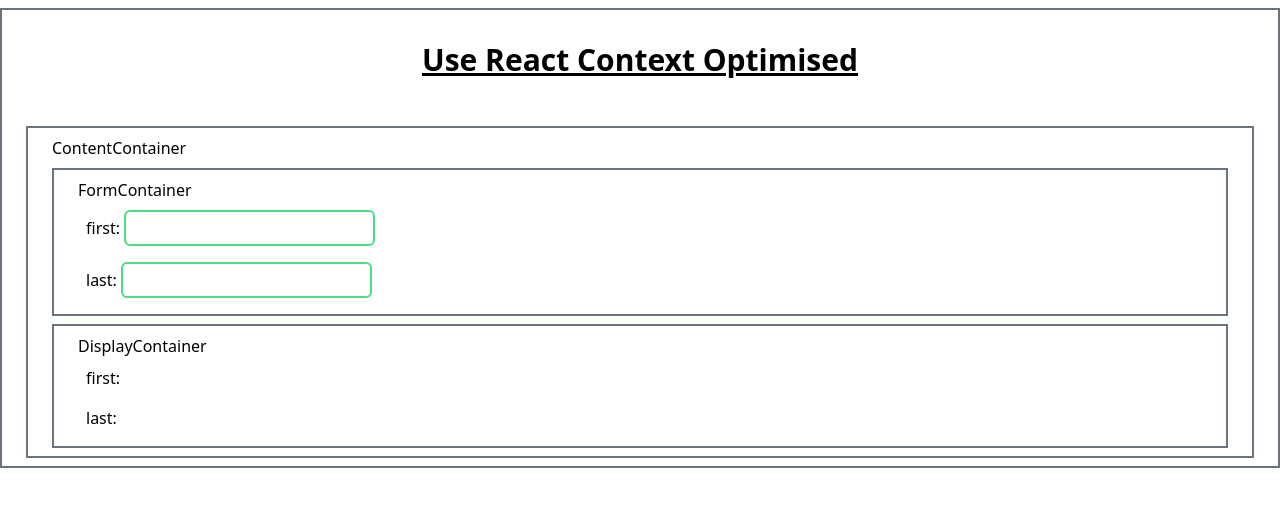
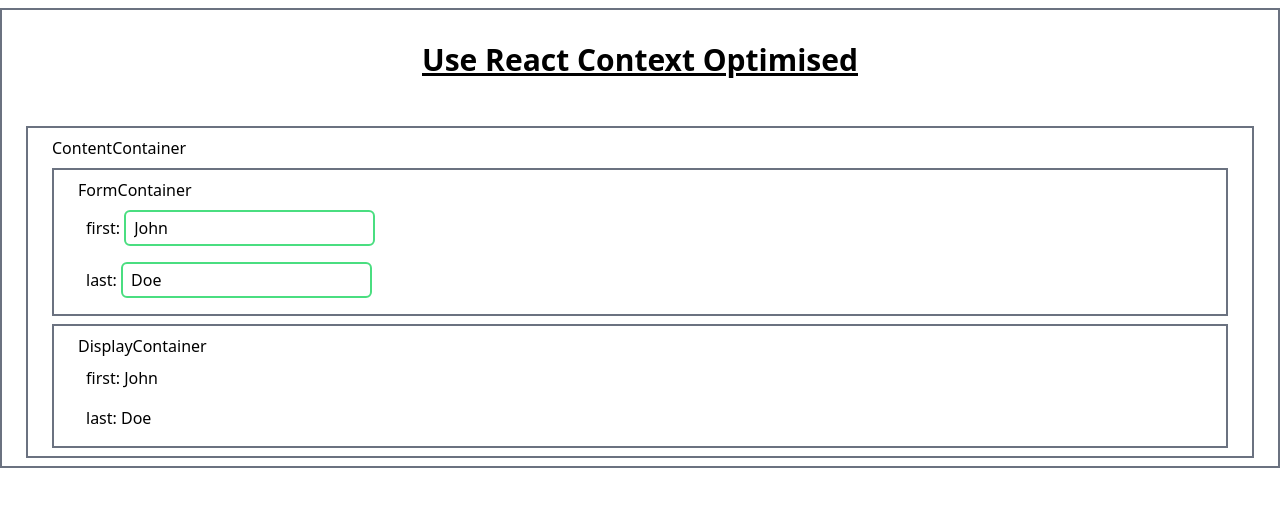
Before and after one commit to SergeAtZeDigitalBench/react-ts-spa-polygon, a React (Vite) app: page / in a window 1280 px wide. Shown: the top 506 px of the page. Built offline with nearby package versions, Linux system fonts and the light colour scheme.

Commit message:
feat: generic version of create optimised context

```diff
--- a/src/App.tsx
+++ b/src/App.tsx
@@ -1,4 +1,10 @@
-import { FormContext, useStoreContext, useStoreData } from "./hooks";
+import { createFastContext } from "./hooks";
+
+type Store = Record<"first" | "last", string>;
+
+const { FormContext, useStoreContext, useStoreData } = createFastContext<Store>(
+  { first: "John", last: "Doe" }
+);
 
 const Provider = ({ children }: { children: React.ReactNode }) => {
   const { get, set, subscribe } = useStoreData();
--- a/src/hooks.ts
+++ b/src/hooks.ts
@@ -6,20 +6,17 @@
   useCallback,
 } from "react";
 
-type Store = Record<"first" | "last", string>;
-
 type VoidFn = () => void;
 
-type StoreData = {
+type StoreData<Store> = {
   get: () => Store;
   set: (value: Partial<Store>) => void;
   subscribe: (calllback: VoidFn) => VoidFn;
 };
 
-type Selector<R = any> = (store: Store) => R;
-
-export const useStoreData = (): StoreData => {
-  const storeRef = useRef<Store>({ first: "", last: "" });
+export const createFastContext = <Store>(initialState: Store) => {
+  const useStoreData = (): StoreData<Store> => {
+    const storeRef = useRef<Store>(initialState);
     const subscribersRef = useRef(new Set<VoidFn>());
 
     const get = useCallback(() => storeRef.current, []);
@@ -45,12 +42,12 @@
     };
   };
 
-export const FormContext = createContext<ReturnType<
-  typeof useStoreData
-> | null>(null);
+  const FormContext = createContext<ReturnType<typeof useStoreData> | null>(
+    null
+  );
 
-export const useStoreContext = <D = any>(
-  selector: Selector<D> = (currentStore) => currentStore as D
+  const useStoreContext = <D = any>(
+    selector: (store: Store) => D = (currentStore) => currentStore as any
   ): [D, (value: Partial<Store>) => void] => {
     const store = useContext(FormContext);
 
@@ -64,3 +61,6 @@
 
     return [state, store.set];
   };
+
+  return { useStoreData, useStoreContext, FormContext };
+};
```
Lines whose indentation alone changed are shown as unchanged.
